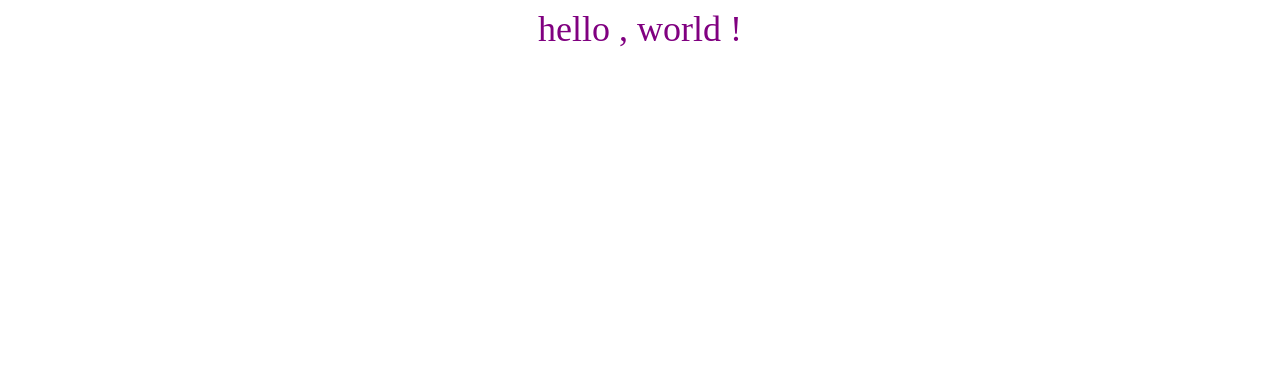
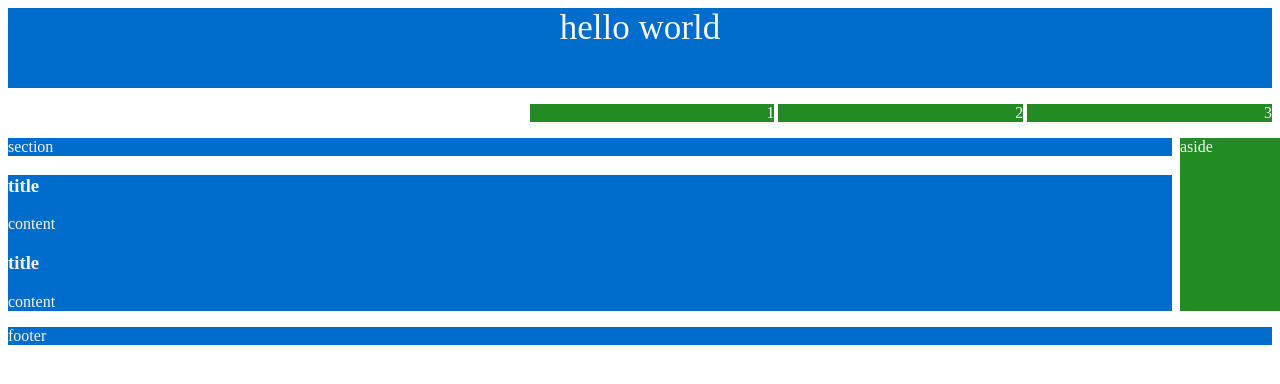
Before and after one commit to myqianlan/f2e-workflow, a website: page app/index.html in a window 1280 px wide. Drawn offline with Linux system fonts and the light colour scheme.

Commit message:
sass map

```diff
--- a/app/index.html
+++ b/app/index.html
@@ -17,8 +17,22 @@
         <a href="http://browsehappy.com/">升级您的浏览器</a>
         以获得更好的体验。
     </p>
+    <script src="vendor/html5shiv.js"></script>
     <![endif]-->
     <!-- CONTENT -->
-    <div class="test">hello , world !</div>
+    <header>hello world</header>
+    <nav>
+        <ul>
+            <li>1</li>
+            <li>2</li>
+            <li>3</li>
+        </ul></nav>
+    <section>section</section>
+    <section>
+        <article><h1>title</h1><p>content</p></article>
+        <article><h1>title</h1><p>content</p></article>
+    </section>
+    <aside>aside</aside>
+	<footer>footer</footer>
 </body>
 </html>
--- a/app/scss/global.scss
+++ b/app/scss/global.scss
@@ -1 +1,39 @@
-.test{color:purple;text-align:center;font-size:36px;}
+@charset "utf-8";
+
+/*更改盒模型规范*/
+*, *:before,*:after {
+  box-sizing: border-box;
+}
+body{
+  color: #f5f5f5;
+}
+header{
+  height: 80px;
+  background-color: #006dcc;
+  font-size: 35px;
+  text-align: center;
+}
+nav{
+  text-align: right;
+  li{
+    list-style: none;
+    background-color: forestgreen;
+    display: inline-block;
+    width: 20%;
+  }
+}
+section{
+  background-color: #006dcc;
+  margin-right: 100px;
+}
+aside{
+  background-color: forestgreen;
+  position: absolute;
+  top: 138px;
+  right: 0;
+  height: 173px;
+  width: 100px;
+}
+footer{
+  background-color: #006dcc;
+}
--- a/gulpfile.js
+++ b/gulpfile.js
@@ -1,3 +1,7 @@
+/**
+ * @author myqianlan
+ * @date 2014年11月6日12:58:32
+ */
 // 包含gulp
 var gulp = require('gulp');
 
@@ -5,7 +9,7 @@ var gulp = require('gulp');
 // JS检查
 var jshint = require('gulp-jshint');
 // sass 编译
-var sass = require('gulp-sass');
+var sass = require('gulp-ruby-sass');
 // 合并
 var concat = require('gulp-concat');
 // 压缩JS
@@ -18,17 +22,17 @@ var rename = require('gulp-rename');
 var autoprefixer = require('gulp-autoprefixer');
 
 // Server
-var http     = require('http');
-var connect  = require('connect');
-var open     = require('open');
+var http = require('http');
+var connect = require('connect');
+var open = require('open');
 
 // Server Settings
-var root     = './app';
-var port     = 3000;
-var host     = 'localhost';
+var root = './app';
+var port = 3000;
+var host = 'localhost';
 var protocol = 'http';
 
-gulp.task('server', function () {
+gulp.task('server', function() {
     var app = connect().use(connect.static(root));
 
     http.createServer(app).listen(port);
@@ -37,7 +41,7 @@ gulp.task('server', function () {
 
 // jshint task
 
-gulp.task('jshint', function () {
+gulp.task('jshint', function() {
     gulp.src('js/**/*.js')
         .pipe(jshint())
         .pipe(jshint.reporter('default'));
@@ -45,23 +49,30 @@ gulp.task('jshint', function () {
 
 // 编译sass
 
-gulp.task('sass', function () {
-    gulp.src(root+'/scss/**/*.scss')
-        .pipe(sass())
-        .pipe(gulp.dest(root+'/css'));
+gulp.task('sass', function() {
+    gulp.src(root + '/scss/**/*.scss')
+        .pipe(sass({
+            sourcemap: "file",
+            sourcemapPath: '../scss',
+            noCache: true
+        }))
+        .on('error', function(err) {
+            console.log(err.message);
+        })
+        .pipe(gulp.dest(root + '/css'));
 });
 
 // 自动添加浏览器前缀
 // By default, Autoprefixer uses > 1%, last 2 versions, Firefox ESR, Opera 12.1
-gulp.task('autoprefixer', function () {
-    gulp.src(root+'/css/**/*.css')
+gulp.task('autoprefixer', function() {
+    gulp.src(root + '/css/**/*.css')
         .pipe(autoprefixer())
-        .pipe(gulp.dest(root+'/css'));
+        .pipe(gulp.dest(root + '/css'));
 });
 
 // 拼接、简化JS文件
 
-gulp.task('minifyjs', function () {
+gulp.task('minifyjs', function() {
     gulp.src('js/**/*.js')
         .pipe(concat('all.js'))
         .pipe(gulp.dest('dist'))
@@ -72,7 +83,7 @@ gulp.task('minifyjs', function () {
 
 // 拼接、简化CSS文件
 
-gulp.task('minifycss', function () {
+gulp.task('minifycss', function() {
     gulp.src('css/**/*.css')
         .pipe(concat('all.css'))
         .pipe(gulp.dest('dist'))
@@ -82,11 +93,21 @@ gulp.task('minifycss', function () {
 });
 
 // 默认任务
-gulp.task('default', ['sass', 'autoprefixer', 'server'], function () {
+gulp.task('default', ['sdev']);
+
+// 开发任务
+gulp.task('sdev', ['sass', 'server'], function() {
 
     // 监视scss文件的变化,并且执行sass
-	// 如果scss文件夹为空，任务会中断
-    gulp.watch(root+'/scss/**/*.scss', ['sass', 'autoprefixer']);
+    // 如果scss文件夹为空，任务可能会中断
+    gulp.watch(root + '/scss/**/*.scss', ['sass']);
+});
+// 不带本地服务器
+gulp.task('dev', ['sass'], function() {
+
+    // 监视scss文件的变化,并且执行sass
+    // 如果scss文件夹为空，任务可能会中断
+    gulp.watch(root + '/scss/**/*.scss', ['sass']);
 });
 // 构建任务
 gulp.task('build', ['jshint', 'minifyjs', 'sass', 'autoprefixer', 'minifycss']);
--- a/robots.txt
+++ /dev/null
@@ -1,3 +0,0 @@
-# robotstxt.org/
-
-User-agent: *
```
Also changed, not shown: app/vendor/html5shiv.min.js (added, +4 -0 lines), package.json (+4 -4 lines), README.md, app/css/global.css, favicon.ico (deleted), 1 other file.
